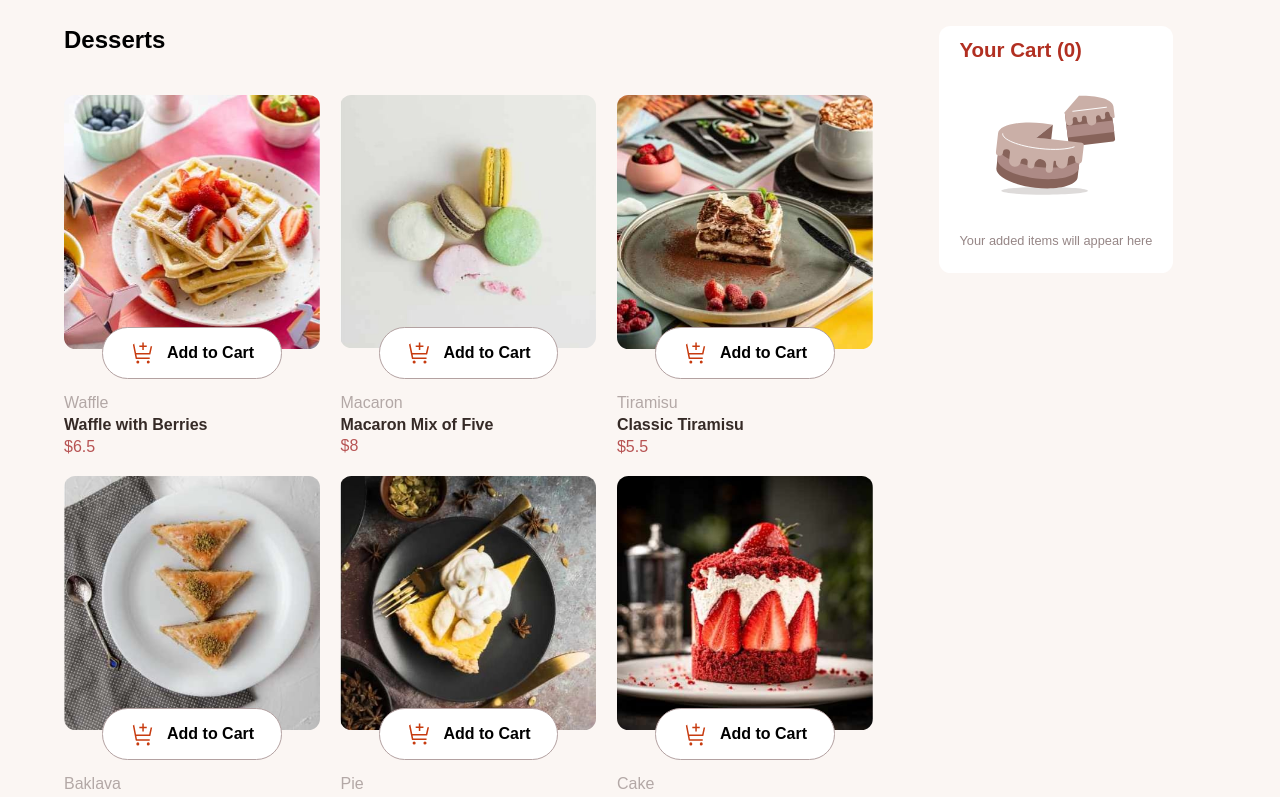
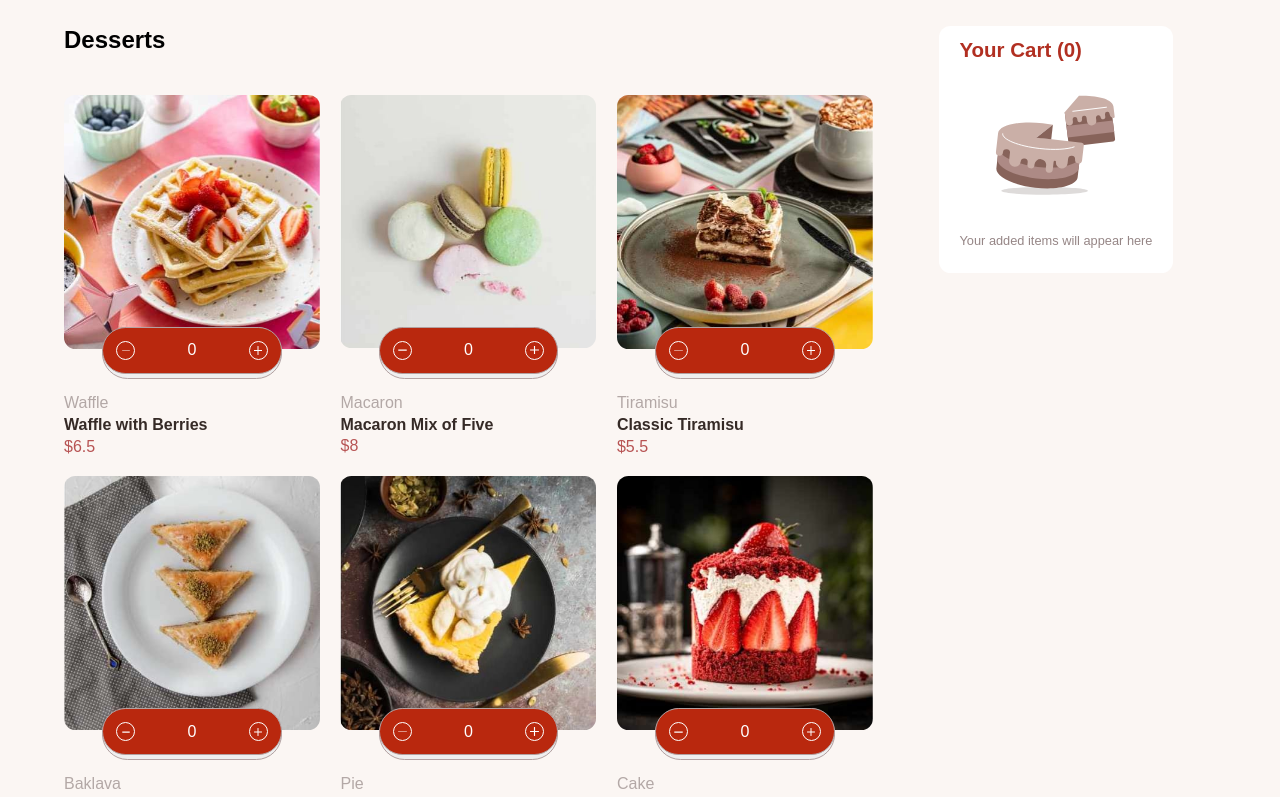
Before and after one commit to eligifty-coder/c_plus_plus_, a React (Vite) app in the folder react_product_cart_demo_frontend_mentor/: page / in a window 1280 px wide. Shown: the top 797 px of the page. Built offline with nearby package versions, Linux system fonts and the light colour scheme.

Commit message:
styled the increment and decrement button

```diff
--- a/react_product_cart_demo_frontend_mentor/src/Components/Card.jsx
+++ b/react_product_cart_demo_frontend_mentor/src/Components/Card.jsx
@@ -1,6 +1,7 @@
-import React from 'react'
+import React, {useState} from 'react'
 import classes from './Cards.module.css'
 const Card = ({item,setCount,count,items,setItems}) => {
+    const [toggleBtn, setToggleBtn] = useState(false)
     const handleCartButton = (e, item)=>{
         e.preventDefault()
         setItems(prev=>prev.map(ele=>{
@@ -13,8 +14,6 @@ const Card = ({item,setCount,count,items,setItems}) => {
             }
             return ele
         }))
-        console.log(item.count, item.name, )
-        console.log(items)
     }
 
     return (
@@ -22,9 +21,20 @@ const Card = ({item,setCount,count,items,setItems}) => {
         <li className={classes.card}>
             <div className={classes.positionedEle}>
             <img src={item.display} alt="load" />
-            <button onClick={(e) => handleCartButton(e, item)}>
+
+            <button className={classes.cartBtn} onClick={(e) => handleCartButton(e, item)}>
                 <img src="../../icon-add-to-cart.svg" alt="" />Add to Cart
             </button>
+            <div className={classes.btnStyle }>
+            <button  onClick={(e) => handleCartButton(e, item)}>
+                <img src="../../icon-decrement-quantity.svg" alt="Remove Btn" />
+            </button>
+            <span>0</span>
+            <button  onClick={(e) => handleCartButton(e, item)}>
+                <img src="../../icon-increment-quantity.svg" alt="Add Btn" />
+            </button>
+            </div>
+
             </div>
             <section className={classes.text}>
                 <span className={classes.category}>{item.category}</span>
--- a/react_product_cart_demo_frontend_mentor/src/Components/Cards.module.css
+++ b/react_product_cart_demo_frontend_mentor/src/Components/Cards.module.css
@@ -42,7 +42,7 @@
     .positionedEle{
         position: relative;
     }
-    .card button {
+    .card .cartBtn, .btnStyle {
         border: 0.1vw solid rgb(179, 161, 161);
         background-color: rgb(255,255,255);
         display: grid;
@@ -64,10 +64,48 @@
         cursor:pointer;
         z-index: 1;
     }
-    .card button:active{
+    .card button{
+        transition: background-color 2s 500ms;
+    }
+    .card button:active ,.card button:active{
         background-color: rgb(185,49,14);
         cursor: pointer;
         border: none;
     }
+    .card .btnStyle{
+        background-color: rgb(185, 40,14);
+        display: flex;
+        justify-content: space-between;
+        align-items: center;
+    }
+    .card .btnStyle button{
+        background-color: rgb(185, 40,14);;
+        border: 0.1vw solid rgb(255, 255, 255);
+        border-radius: 100%;
+        display: grid;
+        grid-template-columns: 1fr;
+        align-items: center;
+        justify-items: center;
+        width: 1.5vw;
+        height: 1.5vw;
+        padding: 0.3vw;
+        transition: opacity 2s;
+    }
+    .card .btnStyle button:hover{
+        opacity: 0.5;
+    }
+    .card .btnStyle button img{
+        width: 90%;
 
+    }
+
+    .card .btnStyle img{
+        width: 100%;
+
+    }
+    .card .btnStyle span{
+        color: rgb(255,255,255);
+        font-size: 1.25vw;
+        font-weight: 400;
+    }
 }
```
